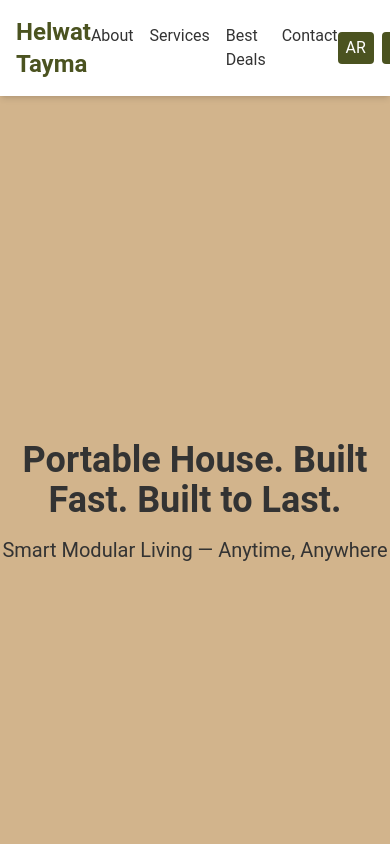
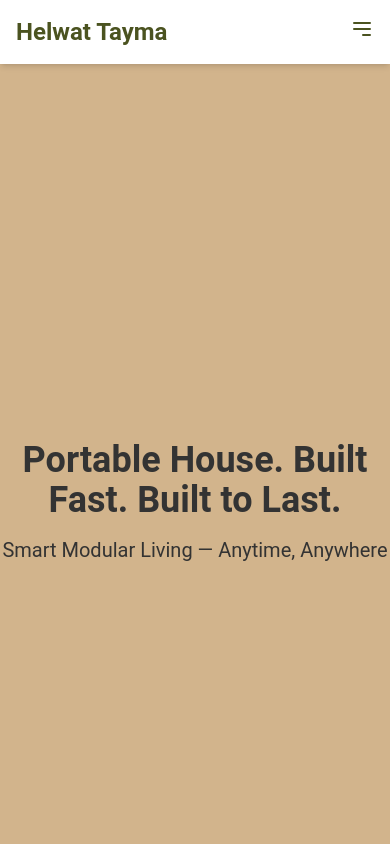
Before and after one commit to Waqas7281/HelwatTayma, a React (Vite) app: page / in a window 390 px wide. Shown: the top 844 px of the page. Built offline with nearby package versions, Linux system fonts and the light colour scheme.

Commit message:
Your commit message

```diff
--- a/src/component/Header.jsx
+++ b/src/component/Header.jsx
@@ -1,5 +1,5 @@
 // src/components/Header.jsx
-import React from "react";
+import React, { useState } from "react";
 import { motion } from "framer-motion";
 import { useThemeStore } from "../store/useThemeStore";
 import { useLanguageStore } from "../store/useLanguageStore";
@@ -7,6 +7,11 @@ import { useLanguageStore } from "../store/useLanguageStore";
 const Header = () => {
   const { theme, toggleTheme } = useThemeStore();
   const { language, toggleLanguage } = useLanguageStore();
+  const [isSidebarOpen, setIsSidebarOpen] = useState(false);
+
+  const toggleSidebar = () => {
+    setIsSidebarOpen(!isSidebarOpen);
+  };
 
   return (
     <header className="fixed top-0 left-0 w-full bg-white dark:bg-gray-800 shadow-md z-10">
@@ -19,7 +24,30 @@ const Header = () => {
         >
           Helwat Tayma
         </motion.div>
-        <nav className="flex space-x-4">
+        {/* Hamburger Menu for Mobile */}
+        <div className="md:hidden">
+          <button
+            onClick={toggleSidebar}
+            className="text-secondary focus:outline-none"
+          >
+            <svg
+              className="w-6 h-6"
+              fill="none"
+              stroke="currentColor"
+              viewBox="0 0 24 24"
+              xmlns="http://www.w3.org/2000/svg"
+            >
+              <path
+                strokeLinecap="round"
+                strokeLinejoin="round"
+                strokeWidth="2"
+                d="M4 6h16M4 12h16m-7 6h7"
+              ></path>
+            </svg>
+          </button>
+        </div>
+        {/* Navigation for Desktop */}
+        <nav className="hidden md:flex space-x-4">
           <a href="#about" className="hover:text-secondary transition-colors">
             {language === "en" ? "About" : "عننا"}
           </a>
@@ -36,7 +64,8 @@ const Header = () => {
             {language === "en" ? "Contact" : "اتصل بنا"}
           </a>
         </nav>
-        <div className="flex space-x-2">
+        {/* Theme and Language Toggles for Desktop */}
+        <div className="hidden md:flex space-x-2">
           <button
             onClick={toggleLanguage}
             className="px-2 py-1 bg-secondary text-white rounded"
@@ -50,6 +79,86 @@ const Header = () => {
             {theme === "light" ? "Dark" : "Light"}
           </button>
         </div>
+
+        {/* Sidebar for Mobile */}
+        {isSidebarOpen && (
+          <div
+            className="fixed inset-0 bg-black bg-opacity-50 z-20 md:hidden"
+            onClick={toggleSidebar}
+          >
+            <div className="fixed top-0 right-0 w-64 h-full bg-white dark:bg-gray-800 p-4 shadow-lg z-30 transform transition-transform duration-300">
+              <button
+                onClick={toggleSidebar}
+                className="text-secondary mb-4 focus:outline-none"
+              >
+                <svg
+                  className="w-6 h-6"
+                  fill="none"
+                  stroke="currentColor"
+                  viewBox="0 0 24 24"
+                  xmlns="http://www.w3.org/2000/svg"
+                >
+                  <path
+                    strokeLinecap="round"
+                    strokeLinejoin="round"
+                    strokeWidth="2"
+                    d="M6 18L18 6M6 6l12 12"
+                  ></path>
+                </svg>
+              </button>
+              <nav className="flex flex-col space-y-4">
+                <a
+                  href="#about"
+                  className="hover:text-secondary transition-colors"
+                  onClick={toggleSidebar}
+                >
+                  {language === "en" ? "About" : "عننا"}
+                </a>
+                <a
+                  href="#services"
+                  className="hover:text-secondary transition-colors"
+                  onClick={toggleSidebar}
+                >
+                  {language === "en" ? "Services" : "خدماتنا"}
+                </a>
+                <a
+                  href="#deals"
+                  className="hover:text-secondary transition-colors"
+                  onClick={toggleSidebar}
+                >
+                  {language === "en" ? "Best Deals" : "أفضل العروض"}
+                </a>
+                <a
+                  href="#contact"
+                  className="hover:text-secondary transition-colors"
+                  onClick={toggleSidebar}
+                >
+                  {language === "en" ? "Contact" : "اتصل بنا"}
+                </a>
+              </nav>
+              <div className="mt-4 flex flex-col space-y-2">
+                <button
+                  onClick={() => {
+                    toggleLanguage();
+                    toggleSidebar();
+                  }}
+                  className="px-2 py-1 bg-secondary text-white rounded"
+                >
+                  {language === "en" ? "AR" : "EN"}
+                </button>
+                <button
+                  onClick={() => {
+                    toggleTheme();
+                    toggleSidebar();
+                  }}
+                  className="px-2 py-1 bg-secondary text-white rounded"
+                >
+                  {theme === "light" ? "Dark" : "Light"}
+                </button>
+              </div>
+            </div>
+          </div>
+        )}
       </div>
     </header>
   );
```
